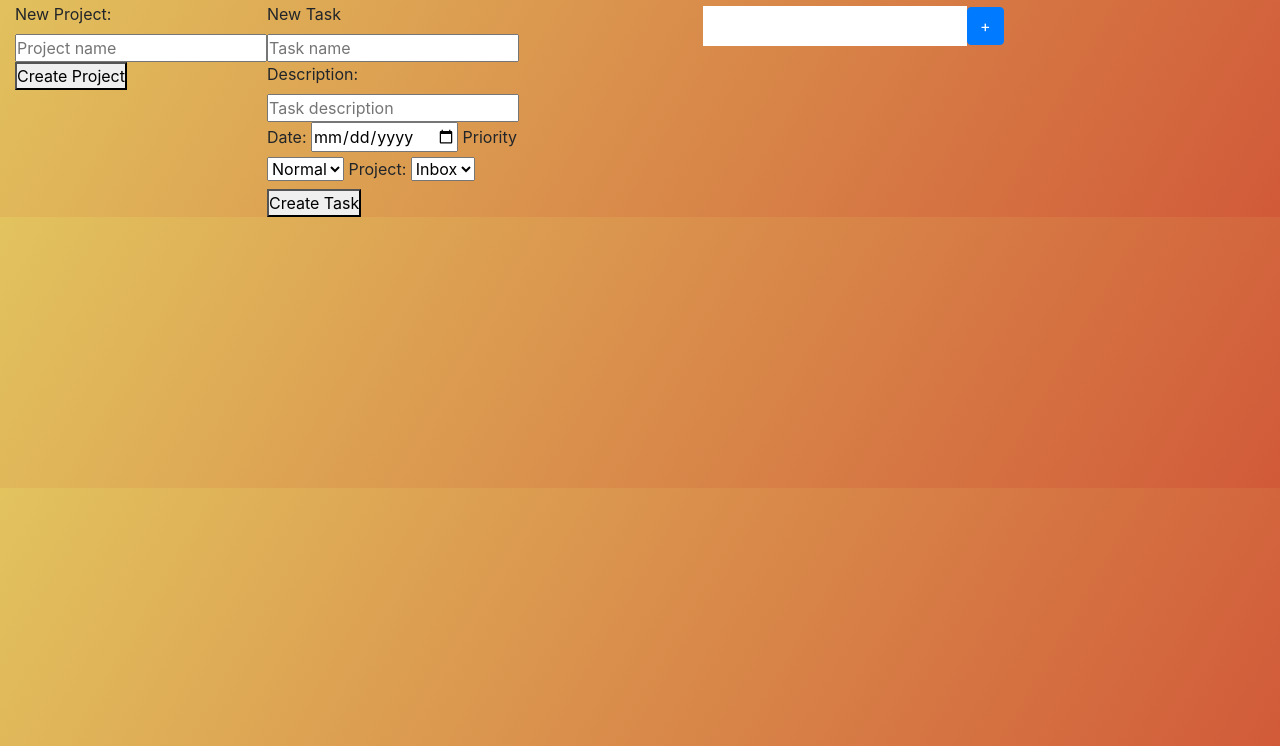
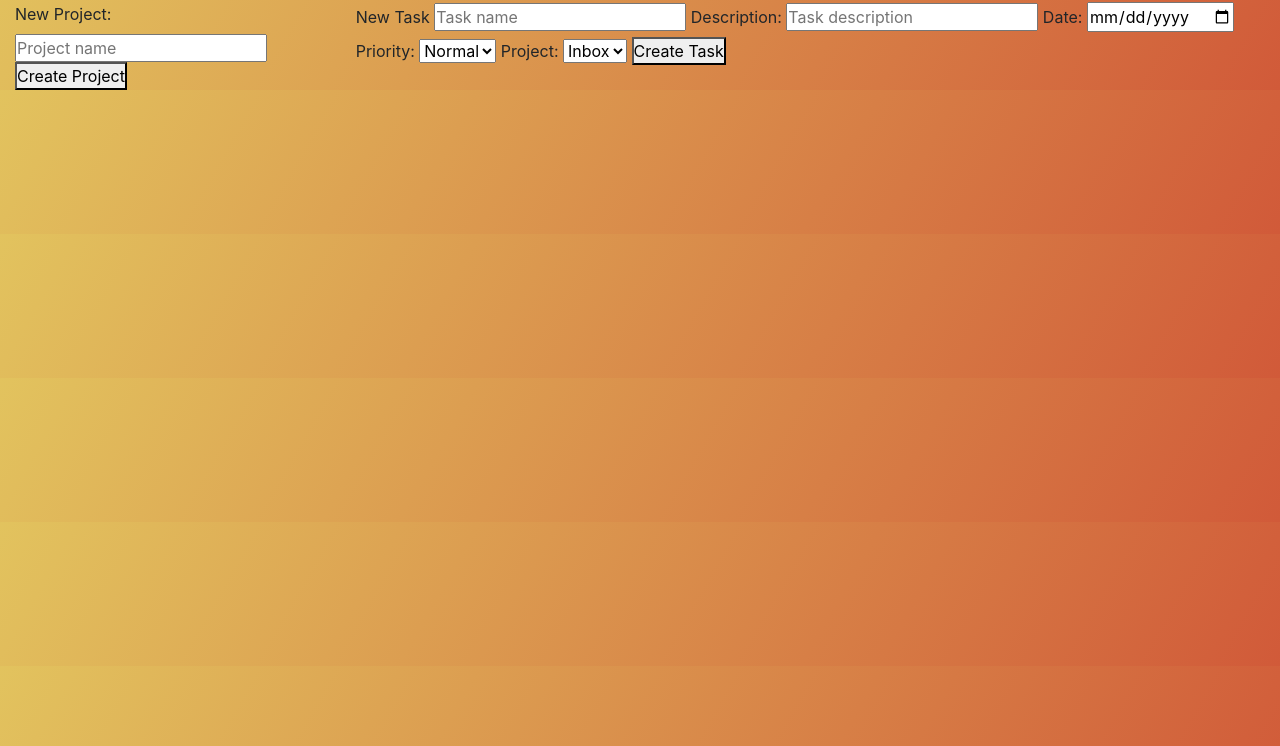
Before and after one commit to realisticattorney/to-doList, a website built with webpack: page dist/index.html in a window 1280 px wide. Shown: the part 54-800 px from the top of the page. Built offline with nearby package versions, Linux system fonts and the light colour scheme.

Commit message:
Merge codes

```diff
--- a/dist/index.html
+++ b/dist/index.html
@@ -8,8 +8,7 @@
   </head>
   <body>
     <div class="container-fluid">
-  <div class="row">
-  <div class="col-4">
+      <div>
         <div id="content">
           <div class="header">
             <h1>TO-DO JS</h1>
@@ -32,7 +31,7 @@
                 <input placeholder='Task description' id='task-desc' class='taskDesc'>
                 <label>Date:</label>
                 <input type='date' id='task-date' class='taskDate'>
-            <label>Priority</label>
+                <label>Priority:</label>
                 <select id='task-priority'>
                   <option id='Normal'>Normal</option>
                   <option id='Urgent'>Urgent</option>
@@ -49,30 +48,5 @@
           </div>
         </div>
     </div>
-  <div class="col-8">
-  <div id="projects-container">
-  <form>
-    <input type="text" class="todo-input">
-    <button class="btn btn-primary" type="submit">+</button>
-  </form>
-  <div class="todo-container">
-    <ul class="todo-list"></ul>
-  </div>
-  </div></div> </div> </div> </div>
-      <!-- <form id="signup-form" action="/NOOOO" method="get">
-      <input name="taskName" type="text" placeholder="Enter your task" id="taskName">
-      <label>
-        Active:
-        <input name="activeCheckbox" type="checkbox" id="active">
-      </label>
-      <select name="selectedPriority" id="priority">
-        <option value="1">Level 1</option>
-        <option value="2">Level 2</option>
-        <option value="3">Level 3</option>
-        <option value="4">Level 4</option>
-      </select>
-      <input type="submit">
-    </form> -->
-
     <script src="./main.js"></script>
 </html>
```
Lines whose indentation alone changed are shown as unchanged.
